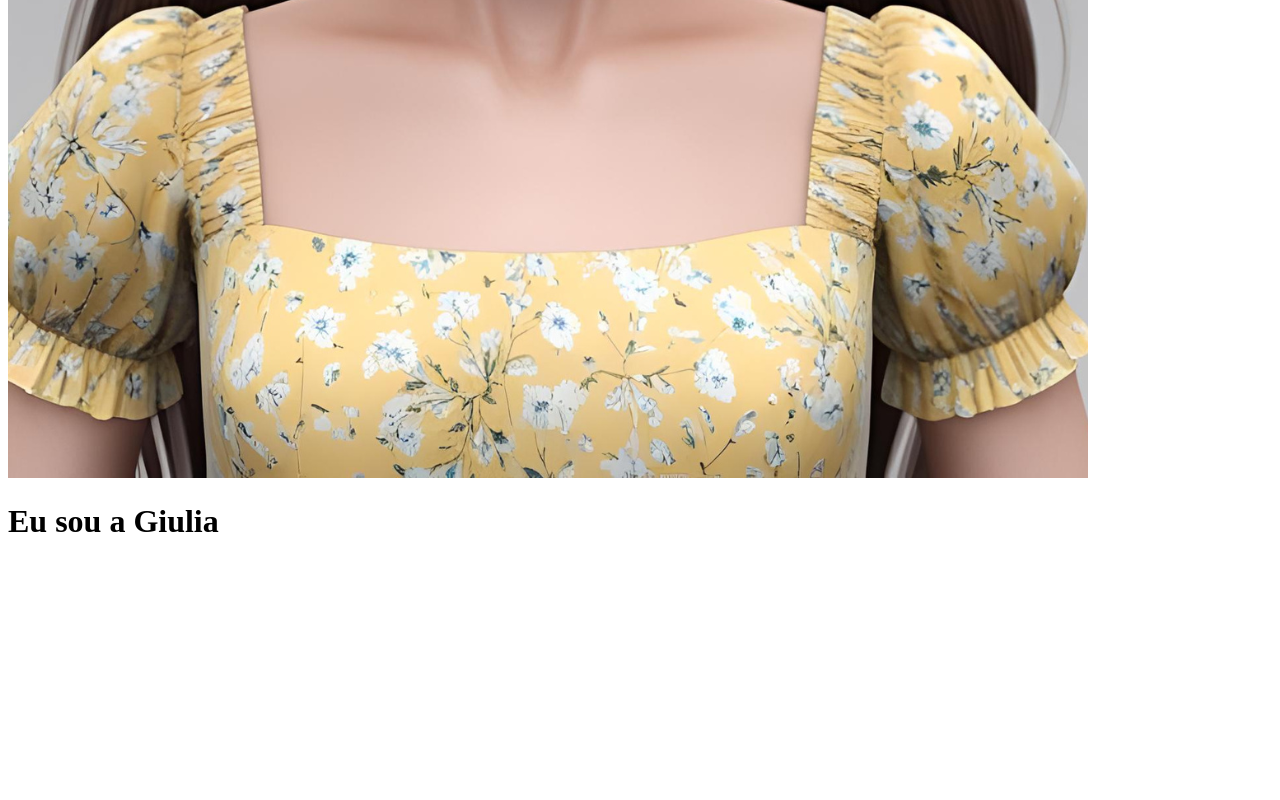
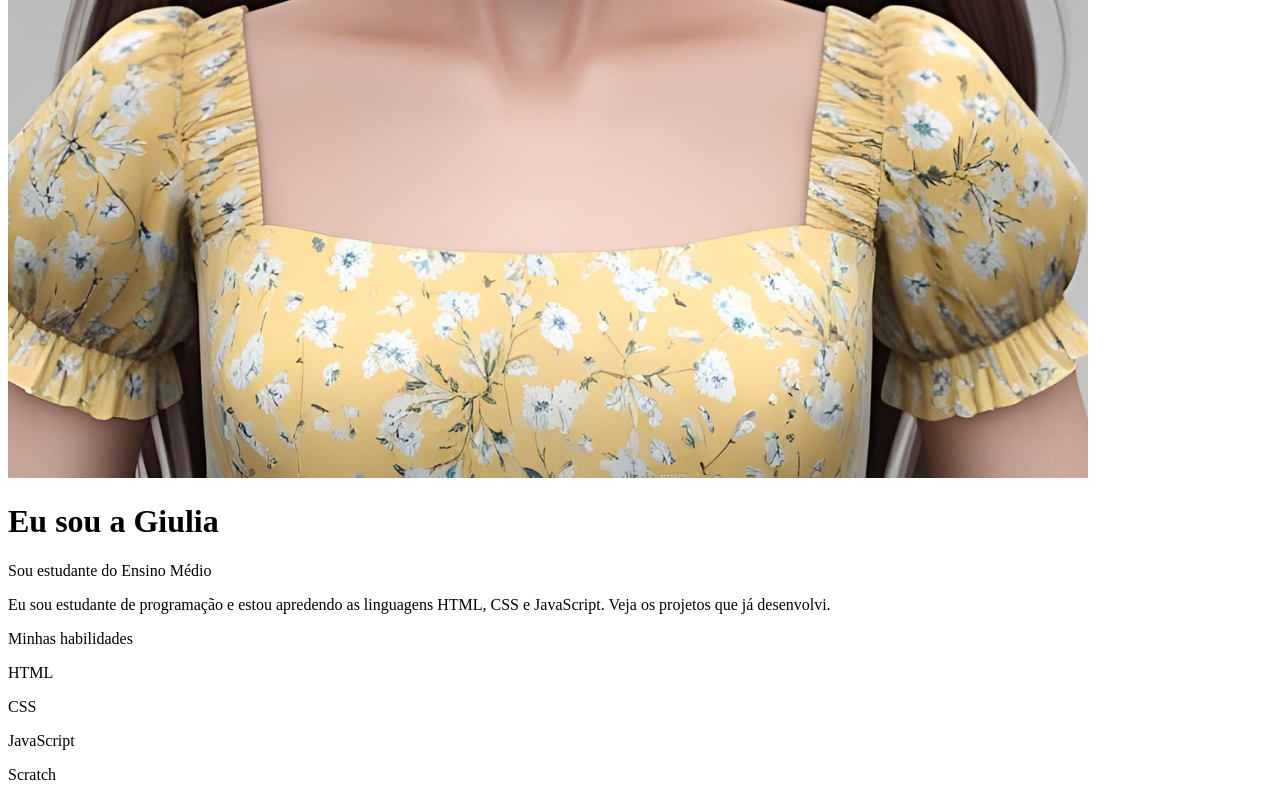
Before and after one commit to ferrarigiu/Giulia2D-portifolio, a plain HTML site: page index.html in a window 1280 px wide. Shown: the part 880-1680 px from the top of the page. Before the commit the page ends 1442 px from the top, so only its background shows below. Drawn offline with Linux system fonts and the light colour scheme.

Commit message:
Aula 01/04

```diff
--- a/index.html
+++ b/index.html
@@ -8,5 +8,14 @@
 <body>
    <img src="meuavatar.png" alt="imagem de uma adolescente de cabelos longos levemente ondulado,cor castanho claro, grandes e marcantes olhos azuis e com um semblante amigável, usando um delicado vestido amarelo florido.">
    <h1> Eu sou a Giulia</h1>
+   <p>Sou estudante do Ensino Médio</p>
+   <p>Eu sou estudante de programação e estou apredendo as linguagens HTML, CSS e JavaScript. Veja os projetos que já desenvolvi. </p>
+   <p>Minhas habilidades</p>
+   <div>
+    <p>HTML</p>
+    <P>CSS</P>
+    <P>JavaScript</P>
+    <p>Scratch</p>
+   </div>
 </body>
 </html>
```
